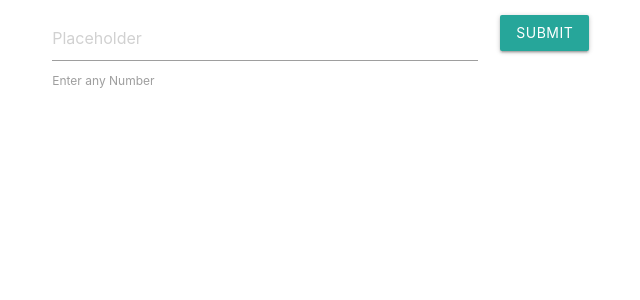
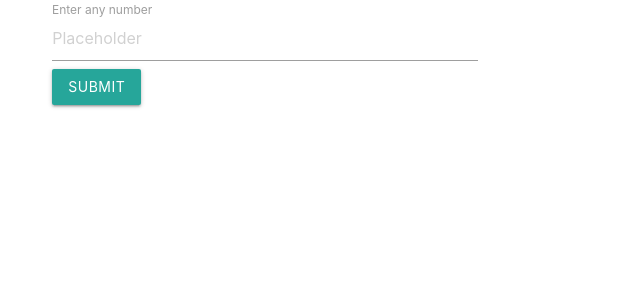
Before and after one commit to irfan84/app, a React (Create React App) app: page / in a window 1280 px wide. Shown: the top 300 px of the page, without its empty margins (151-791 px from the left). Built offline with nearby package versions, Linux system fonts and the light colour scheme.

Commit message:
Final Commit

```diff
--- a/src/components/InitialScreen.js
+++ b/src/components/InitialScreen.js
@@ -25,11 +25,11 @@ const InitialScreen = () => {
         else{
             setData({...data,
                 result: 'Incorrect, try again'})
-        }
+        } // eslint-disable-next-line
     }, [firstNo, result, secondNo]);
 
     // Hook to toggle between forms
-    const [form, toggleForm] = useState('initial');
+    const [firstForm, toggleFirstForm] = useState(true);
 
     // OnChange Function
     const onChange = (e) => {
@@ -38,41 +38,35 @@ const InitialScreen = () => {
 
     // onClick Function
     const onClick = () => {
-      toggleForm('second');
+        toggleFirstForm(!firstForm);
     };
+
 
     return (
         <div className="row">
-            <form className="col s12">
-                <div className="row">
-                    <div className="input-field col s6">
-                        {form === 'initial' ?
+                        {firstForm ?
                             (
-                                <div><input placeholder="Placeholder" name="firstNo" type="text"
+                                // First Field
+                                <div className="input-field col s6">
+                                <input placeholder="Placeholder" name="firstNo" type="text"
                                             className="validate" value={firstNo} onChange={e => onChange(e)} />
-                            <label htmlFor="first_name">Enter any Number</label></div>
+                                    <label className="active" htmlFor="firstNo">Enter any number</label>
+                                <a href="!#" className="waves-effect waves-light btn" onClick={onClick}>Submit</a>
+                                </div>
                             ) :
                             (
-                                <div><input placeholder="Placeholder" name="secondNo" type="text"
+                                // Second Field
+                                <div className="input-field col s6">
+                                    <input placeholder="Placeholder" name="secondNo" type="text" maxLength={firstNo.length}
                                             className="validate" value={secondNo} onChange={e => onChange(e)} />
-                                <label htmlFor="first_name">Now enter the same number in reverse</label></div>
+                                    <label className="active" htmlFor="secondNo">Now enter the same number in reverse</label>
+                                    <h5>Result: {secondNo.length !== firstNo.length ? ('?') : (result)}</h5>
+                                    <a href="!#" className="waves-effect waves-light btn" onClick={onClick}>Go Back</a>
+                                </div>
                             )
                         }
-                            </div>
-                            <div className="input-field col s6">
-                                {form === 'initial' ?
-                                    (
-                                        <a className="waves-effect waves-light btn" onClick={onClick}>Submit</a>
-                                    ) :
-                                    (
-                                        <h5>{secondNo === '' ? ('?') : (result)}</h5>
-                                    )
-                                }
-                    </div>
                 </div>
-            </form>
-        </div>
-     )
+    )
 };
 
 export default InitialScreen
```
